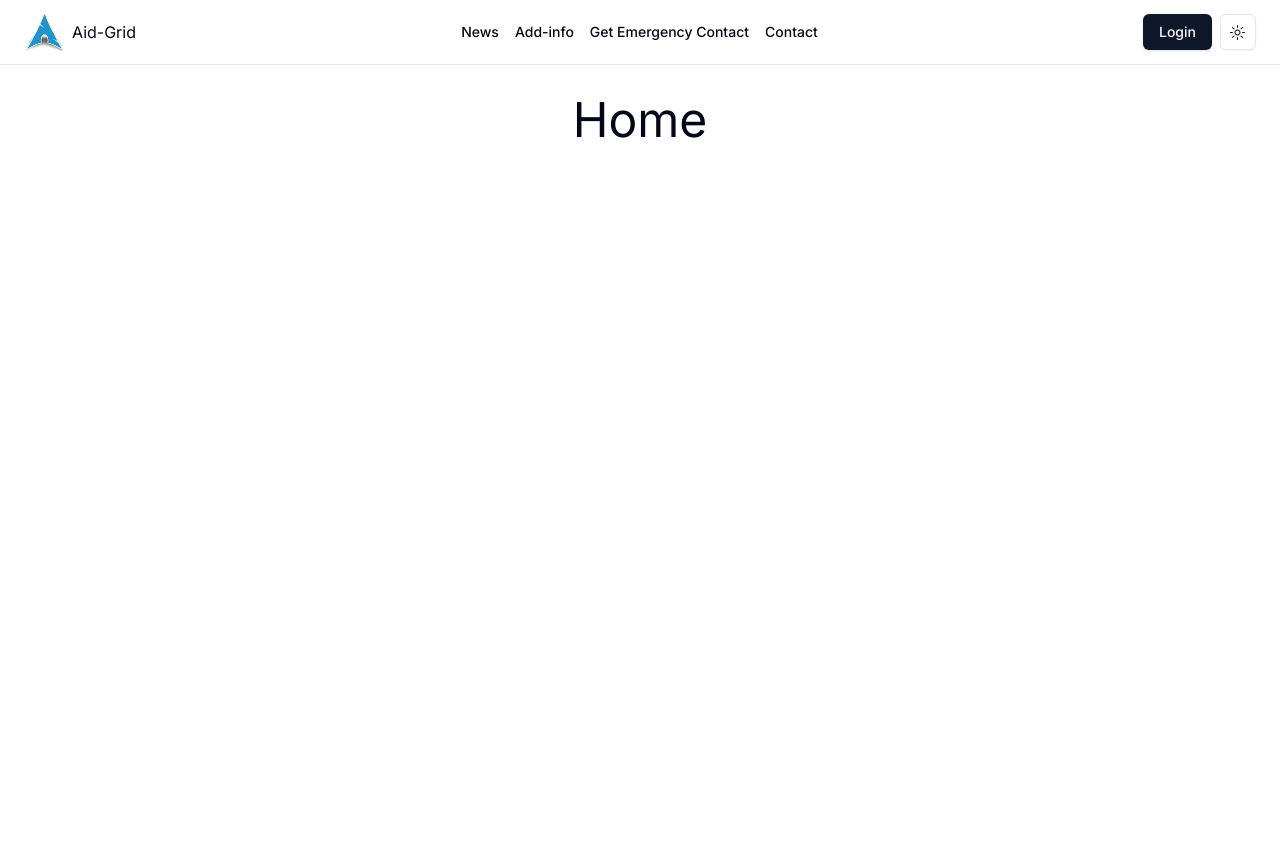
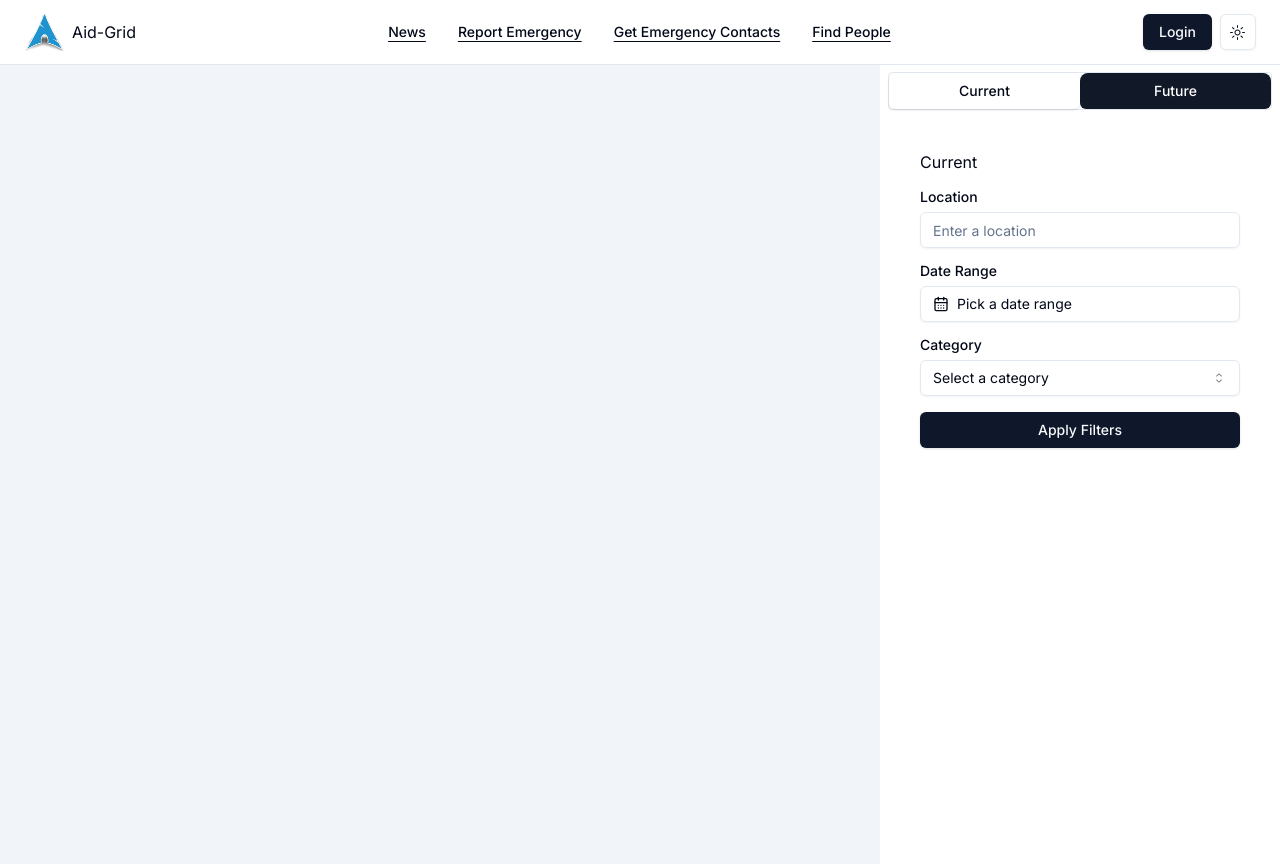
Before and after one commit to hi-Kartik2004/Codefury_7, a Next.js app: page / in a window 1280 px wide. Before the commit the page ends 800 px from the top, so only its background shows below. Built offline with nearby package versions, Linux system fonts and the light colour scheme; no server answers.

Commit message:
Added MapsDashboard UI

```diff
--- a/app/(userPages)/page.tsx
+++ b/app/(userPages)/page.tsx
@@ -1,10 +1,11 @@
+import { MapDashboard } from "@/components/component/map-dashboard";
 import { Button } from "@/components/ui/button";
 import Link from "next/link";
 
 export default function Home() {
   return (
-    <main className="pt-24">
-      <h1 className="text-center text-5xl">Home</h1>
+    <main className="pt-16">
+      <MapDashboard />
     </main>
   );
 }
--- /dev/null
+++ b/components/component/map-dashboard.tsx
@@ -0,0 +1,176 @@
+import { Label } from "@/components/ui/label";
+import { Input } from "@/components/ui/input";
+import {
+  Popover,
+  PopoverTrigger,
+  PopoverContent,
+} from "@/components/ui/popover";
+import { Button } from "@/components/ui/button";
+import { Calendar } from "@/components/ui/calendar";
+import {
+  Select,
+  SelectTrigger,
+  SelectValue,
+  SelectContent,
+  SelectItem,
+} from "@/components/ui/select";
+import { Tabs, TabsContent, TabsTrigger } from "../ui/tabs";
+import { TabsList } from "@radix-ui/react-tabs";
+
+export function MapDashboard() {
+  return (
+    <div className="flex min-h-screen w-full">
+      <div className="flex-1 bg-muted">
+        <div className="h-full w-full" />
+      </div>
+      <Tabs
+        defaultValue="current"
+        className="max-w-[400px] w-full p-2 rounded-sm"
+      >
+        <TabsList className="grid w-full grid-cols-2 border rounded-sm">
+          <TabsTrigger
+            value="current"
+            className="bg-gray-900 text-white py-2 px-4 rounded-t-lg peer-checked:bg-blue-700 peer-checked:text-white"
+          >
+            <input
+              type="radio"
+              name="tabs"
+              value="current"
+              className="peer sr-only"
+            />
+            Current
+          </TabsTrigger>
+          <TabsTrigger
+            value="future"
+            className="bg-gray-900 text-white py-2 px-4 rounded-t-lg peer-checked:bg-blue-700 peer-checked:text-white"
+          >
+            <input
+              type="radio"
+              name="tabs"
+              value="future"
+              className="peer sr-only"
+            />
+            Future
+          </TabsTrigger>
+        </TabsList>
+        <TabsContent value="current">
+          <div className="flex flex-col gap-4 bg-background p-6 sm:p-8">
+            <h1>Current</h1>
+            <div className="grid gap-4">
+              <div className="grid gap-2">
+                <Label htmlFor="location">Location</Label>
+                <Input id="location" placeholder="Enter a location" />
+              </div>
+              <div className="grid gap-2">
+                <Label htmlFor="date-range">Date Range</Label>
+                <Popover>
+                  <PopoverTrigger asChild>
+                    <Button
+                      id="date-range"
+                      variant="outline"
+                      className="w-full justify-start text-left font-normal"
+                    >
+                      <CalendarDaysIcon className="mr-1 h-4 w-4 -translate-x-1" />
+                      Pick a date range
+                    </Button>
+                  </PopoverTrigger>
+                  <PopoverContent className="w-auto p-0" align="start">
+                    <Calendar initialFocus mode="range" numberOfMonths={1} />
+                  </PopoverContent>
+                </Popover>
+              </div>
+              <div className="grid gap-2">
+                <Label htmlFor="category">Category</Label>
+                <Select id="category">
+                  <SelectTrigger>
+                    <SelectValue placeholder="Select a category" />
+                  </SelectTrigger>
+                  <SelectContent>
+                    <SelectItem value="restaurants">Restaurants</SelectItem>
+                    <SelectItem value="attractions">Attractions</SelectItem>
+                    <SelectItem value="hotels">Hotels</SelectItem>
+                    <SelectItem value="shopping">Shopping</SelectItem>
+                  </SelectContent>
+                </Select>
+              </div>
+              <Button className="w-full">Apply Filters</Button>
+            </div>
+          </div>
+        </TabsContent>
+
+        <TabsContent value="future">
+          <div className="flex flex-col gap-4 bg-background p-6 sm:p-8">
+            <h1>Future</h1>
+            <div className="grid gap-4">
+              <div className="grid gap-2">
+                <Label htmlFor="location">Location</Label>
+                <Input id="location" placeholder="Enter a location" />
+              </div>
+              <div className="grid gap-2">
+                <Label htmlFor="date-range">Date Range</Label>
+                <Popover>
+                  <PopoverTrigger asChild>
+                    <Button
+                      id="date-range"
+                      variant="outline"
+                      className="w-full justify-start text-left font-normal"
+                    >
+                      <CalendarDaysIcon className="mr-1 h-4 w-4 -translate-x-1" />
+                      Pick a date range
+                    </Button>
+                  </PopoverTrigger>
+                  <PopoverContent className="w-auto p-0" align="start">
+                    <Calendar initialFocus mode="range" numberOfMonths={1} />
+                  </PopoverContent>
+                </Popover>
+              </div>
+              <div className="grid gap-2">
+                <Label htmlFor="category">Category</Label>
+                <Select id="category">
+                  <SelectTrigger>
+                    <SelectValue placeholder="Select a category" />
+                  </SelectTrigger>
+                  <SelectContent>
+                    <SelectItem value="restaurants">Restaurants</SelectItem>
+                    <SelectItem value="attractions">Attractions</SelectItem>
+                    <SelectItem value="hotels">Hotels</SelectItem>
+                    <SelectItem value="shopping">Shopping</SelectItem>
+                  </SelectContent>
+                </Select>
+              </div>
+              <Button className="w-full">Apply Filters</Button>
+            </div>
+          </div>
+        </TabsContent>
+      </Tabs>
+    </div>
+  );
+}
+
+function CalendarDaysIcon(props: any) {
+  return (
+    <svg
+      {...props}
+      xmlns="http://www.w3.org/2000/svg"
+      width="24"
+      height="24"
+      viewBox="0 0 24 24"
+      fill="none"
+      stroke="currentColor"
+      strokeWidth="2"
+      strokeLinecap="round"
+      strokeLinejoin="round"
+    >
+      <path d="M8 2v4" />
+      <path d="M16 2v4" />
+      <rect width="18" height="18" x="3" y="4" rx="2" />
+      <path d="M3 10h18" />
+      <path d="M8 14h.01" />
+      <path d="M12 14h.01" />
+      <path d="M16 14h.01" />
+      <path d="M8 18h.01" />
+      <path d="M12 18h.01" />
+      <path d="M16 18h.01" />
+    </svg>
+  );
+}
--- a/components/component/navbar-v0.tsx
+++ b/components/component/navbar-v0.tsx
@@ -50,34 +50,34 @@ export async function NavbarV0() {
           <Image src="/logo.png" alt="Codefury 7" width={40} height={40} />
           <span className="">Aid-Grid</span>
         </Link>
-        <nav className="md:flex items-center gap-4">
+        <nav className="md:flex items-center gap-8">
           <Link
             href="/news"
-            className="text-sm font-medium transition-colors hover:text-primary"
+            className="text-sm font-medium transition-all hover:text-primary underline underline-offset-4 hover:underline-offset-8 duration-200"
             prefetch={false}
           >
             News
           </Link>
           <Link
             href="add-info"
-            className="text-sm font-medium transition-colors hover:text-primary"
+            className="text-sm font-medium transition-all hover:text-primary underline underline-offset-4 hover:underline-offset-8 duration-200"
             prefetch={false}
           >
-            Add-info
+            Report Emergency
           </Link>
           <Link
             href="get-emergency-contacts"
-            className="text-sm font-medium transition-colors hover:text-primary"
+            className="text-sm font-medium transition-all hover:text-primary underline underline-offset-4 hover:underline-offset-8 duration-200"
             prefetch={false}
           >
-            Get Emergency Contact
+            Get Emergency Contacts
           </Link>
           <Link
-            href="#"
-            className="text-sm font-medium transition-colors hover:text-primary"
+            href="find-people"
+            className="text-sm font-medium hover:text-primary underline underline-offset-4 hover:underline-offset-8 duration-200 transition-all"
             prefetch={false}
           >
-            Contact
+            Find People
           </Link>
         </nav>
         <div className="flex items-center gap-2">
```
